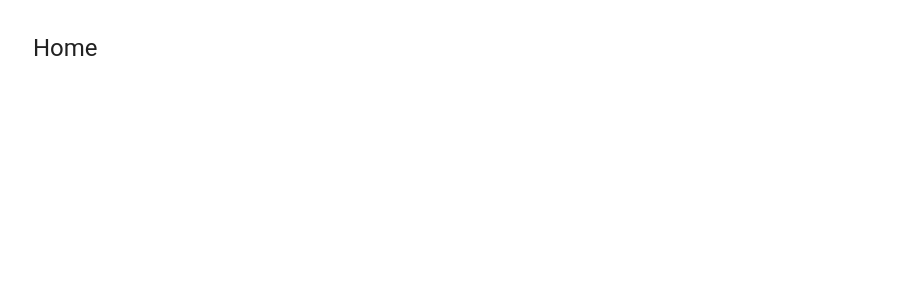
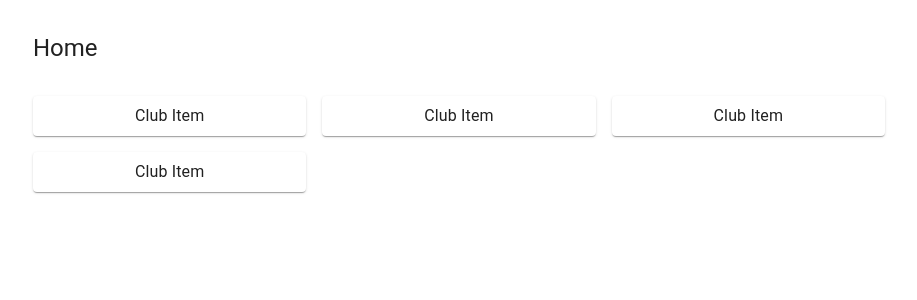
Before and after one commit to cherrysung/club-hub, a React (Create React App) app: page /home in a window 1280 px wide. Shown: the top 300 px of the page, without its empty margins (181-1098 px from the left). Built offline with nearby package versions, Linux system fonts and the light colour scheme.

Commit message:
chore: club list setup

```diff
--- a/src/pages/Home.js
+++ b/src/pages/Home.js
@@ -1,10 +1,26 @@
-import { Box, Container, Typography } from '@mui/material';
+import { Box, Container, Grid, Paper, Typography } from '@mui/material';
 
 function Home() {
   return (
     <Container maxWidth='md' sx={{ height: '100vh' }}>
       <Box sx={{ my: 4 }}>
-        <Typography variant='h5'>Home</Typography>
+        <Typography variant='h5' mb={4}>
+          Home
+        </Typography>
+        <Grid container spacing={2} columns={{ xs: 1, sm: 8, md: 12 }}>
+          <Grid item xs={1} sm={4} md={4}>
+            <Paper sx={{ p: 1, textAlign: 'center' }}>Club Item</Paper>
+          </Grid>
+          <Grid item xs={1} sm={4} md={4}>
+            <Paper sx={{ p: 1, textAlign: 'center' }}>Club Item</Paper>
+          </Grid>
+          <Grid item xs={1} sm={4} md={4}>
+            <Paper sx={{ p: 1, textAlign: 'center' }}>Club Item</Paper>
+          </Grid>
+          <Grid item xs={1} sm={4} md={4}>
+            <Paper sx={{ p: 1, textAlign: 'center' }}>Club Item</Paper>
+          </Grid>
+        </Grid>
       </Box>
     </Container>
   );
```
